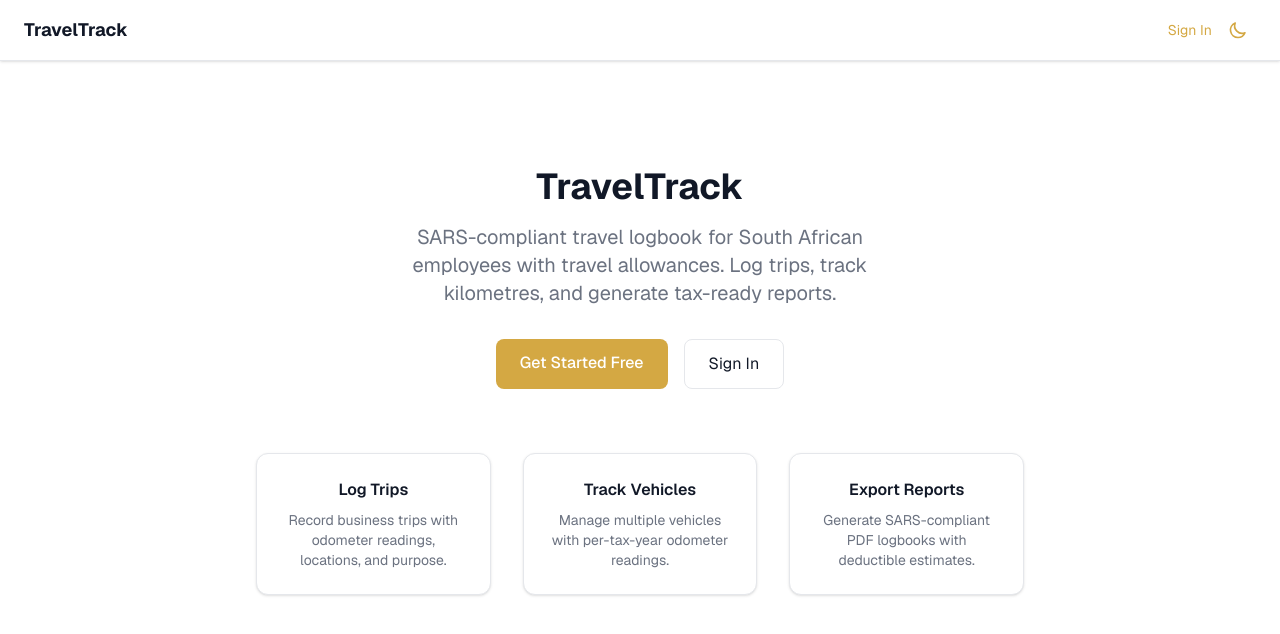
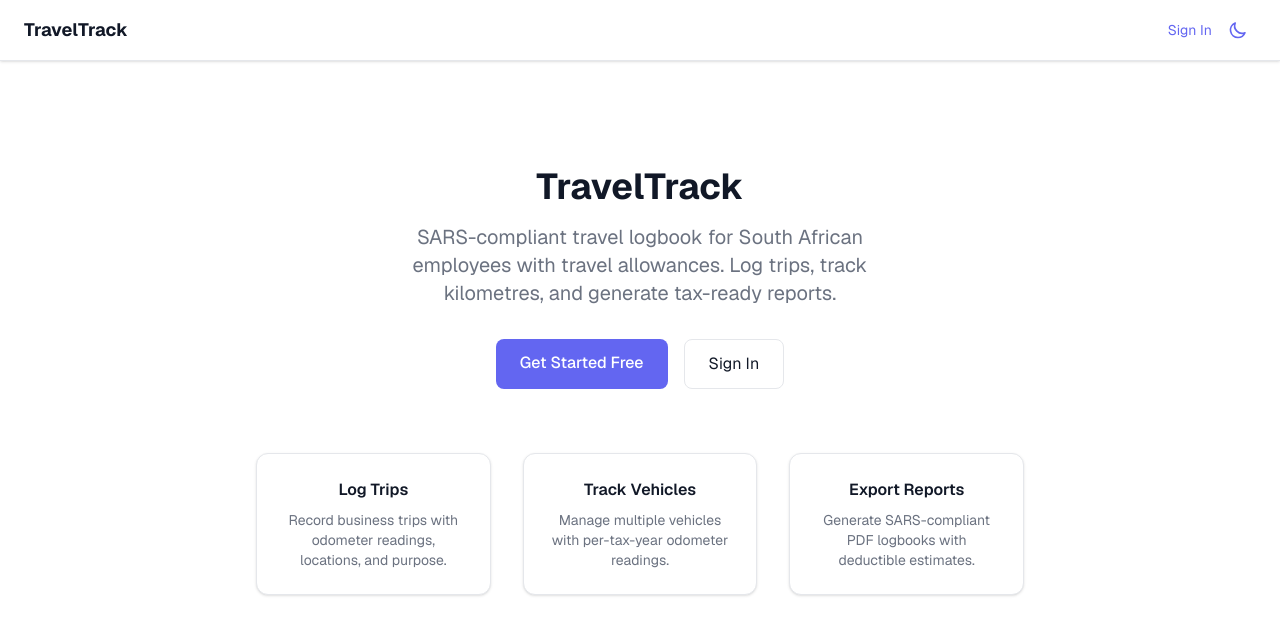
Before and after one commit to FannieM74/travel-track, a Next.js app: page / in a window 1280 px wide. Shown: the top 634 px of the page. Built offline with nearby package versions, Linux system fonts and the light colour scheme; no server answers.

Commit message:
feat: update accent colors to indigo/purple palette

```diff
--- a/src/app/globals.css
+++ b/src/app/globals.css
@@ -39,9 +39,9 @@
   --fg-muted: #9ca3af;
   --line: #e5e7eb;
   --line-light: #f3f4f6;
-  --accent: #d4a843;
-  --accent-light: #e8c56a;
-  --accent-dark: #b8912e;
+  --accent: #6366f1;
+  --accent-light: #818cf8;
+  --accent-dark: #4f46e5;
   --on-accent: #ffffff;
   --success: #10b981;
   --danger: #ef4444;
@@ -58,10 +58,10 @@
   --fg-muted: #6b7280;
   --line: #1a1a20;
   --line-light: #121216;
-  --accent: #d4a843;
-  --accent-light: #e8c56a;
-  --accent-dark: #b8912e;
-  --on-accent: #0d0d0f;
+  --accent: #818cf8;
+  --accent-light: #a78bfa;
+  --accent-dark: #6366f1;
+  --on-accent: #ffffff;
   --success: #10b981;
   --danger: #ef4444;
 }
```
